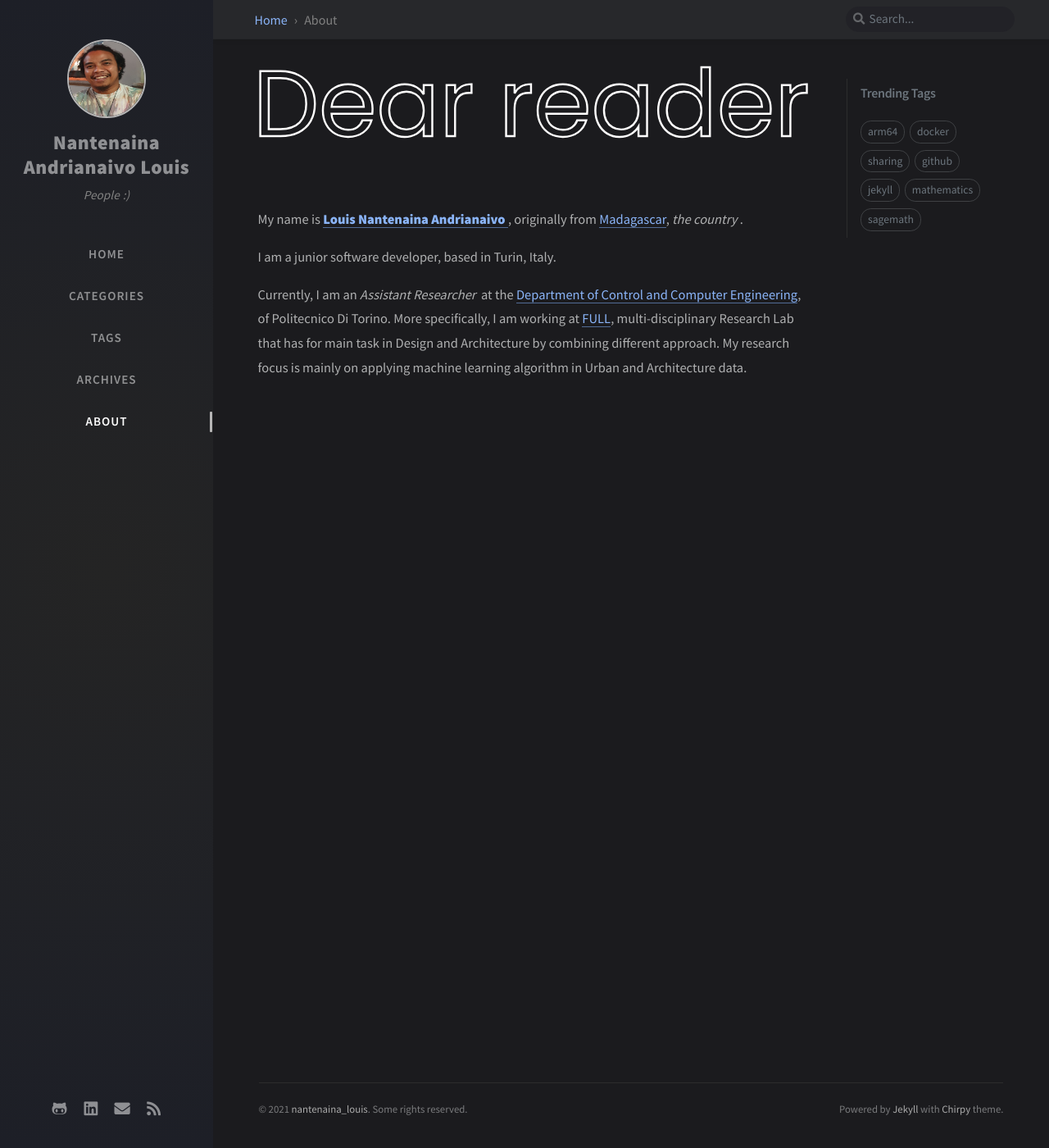
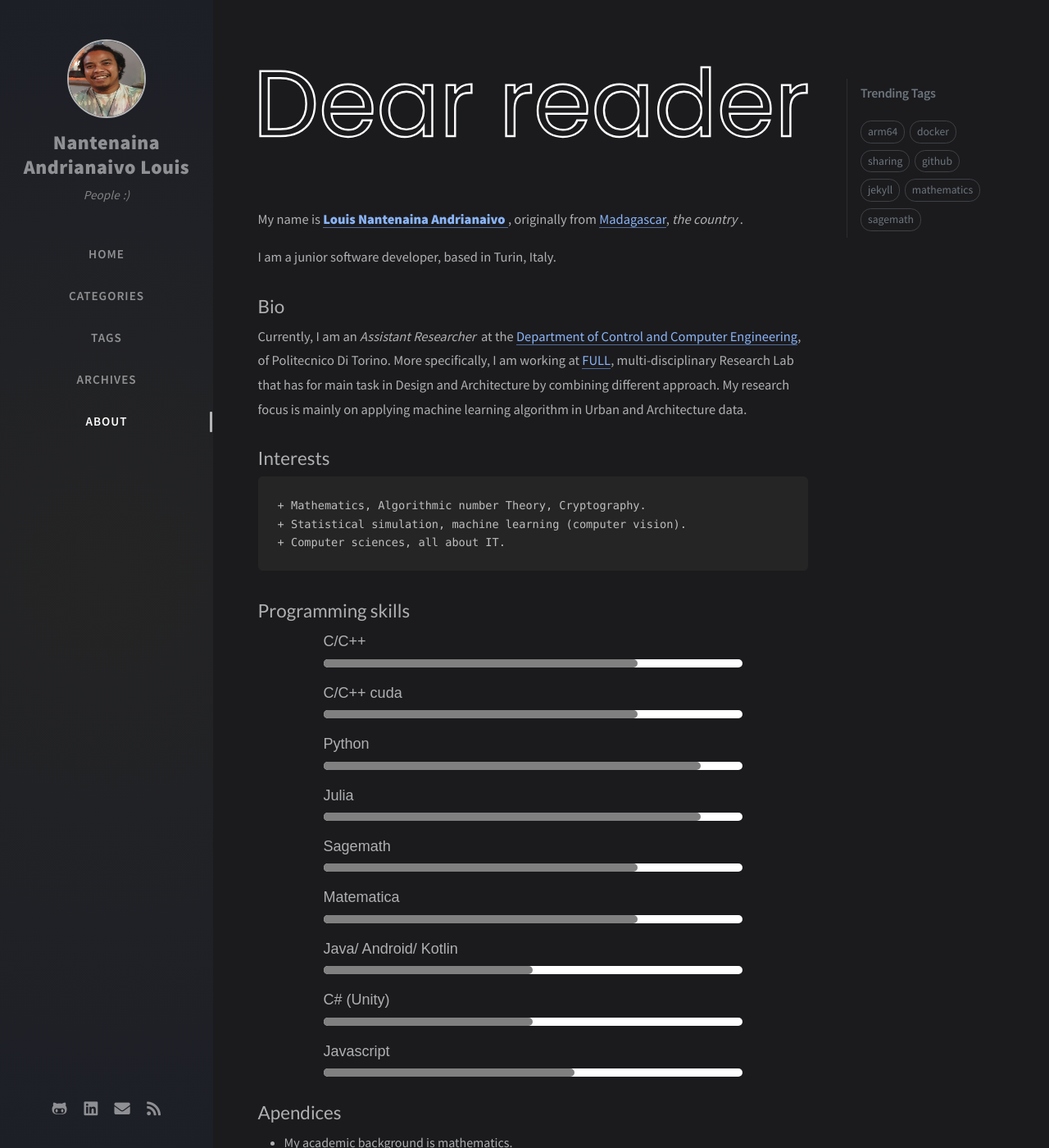
Before and after one commit to rapoma/rapoma.github.io, a Jekyll site: the page built from _tabs/about.md, in a window 1280 px wide and 1400 px high. Shown: the whole window at 82% size. Built offline with Jekyll 4.4.1, drawn with Linux system fonts in a browser that asks for light colours; nearby versions of some CDN libraries; comment, search, counter and statistics services are not loaded; some of the changed text lies outside the part shown.

Commit message:
update about

```diff
--- /dev/null
+++ b/_includes/myskills.html
@@ -0,0 +1,63 @@
+<section class="skills" id="skills">
+    <div class="max-width">
+        <div class="skills-content">
+
+                <div class="column">
+                    {% for skill in site.data.skills %}
+                    <div class="bars">
+                        <div class="info">
+                            <span>{{ skill.type }}</span>
+
+                        </div>
+                        <div class="line {{ skill.level }}">
+                        </div>
+                    </div>
+                    {% endfor %}
+                    <!-- <div class="bars">
+                        <div class="info">
+                            <span>HTML</span>
+
+                        </div>
+                        <div class="line html">
+                        </div>
+                    </div>
+
+                    <div class="bars">
+                        <div class="info">
+                            <span>CSS</span>
+
+                        </div>
+                        <div class="line css">
+                        </div>
+                    </div>
+
+                    <div class="bars">
+                        <div class="info">
+                            <span>JavaScript</span>
+
+                        </div>
+                        <div class="line js">
+                        </div>
+                    </div>
+
+                    <div class="bars">
+                        <div class="info">
+                            <span>PHP</span>
+
+                        </div>
+                        <div class="line php">
+                        </div>
+                    </div>
+
+                    <div class="bars">
+                        <div class="info">
+                            <span>MySQL</span>
+
+                        </div>
+                        <div class="line mysql">
+                        </div>
+                    </div> -->
+                </div>
+        </div>
+    </div>
+</section>
--- a/_sass/custom/mycustom.scss
+++ b/_sass/custom/mycustom.scss
@@ -72,3 +72,80 @@
         transform: scale(0.75);
     }
     }
+
+
+// for skills
+.max-width{
+    max-width: 1300px;
+    padding: 0 80px;
+    margin: auto;
+}
+
+ .skills {
+    font-family: 'Poppins', sans-serif;
+}
+
+.skills .skills-content{
+    display: flex;
+    flex-wrap: wrap;
+    align-items: center;
+    justify-content: space-between;
+}
+
+.skills .skills-content .column{
+    width: 100%;
+}
+
+.skills .skills-content .bars{
+    margin-bottom: 15px;
+}
+.skills .skills-content .info{
+    display: flex;
+    margin-bottom: 5px;
+    align-items: center;
+    justify-content: space-between;
+}
+.skills .skills-content span{
+    font-weight: 500;
+    font-size: 18px;
+}
+.skills .skills-content .line{
+    height: 10px;
+    width: 100%;
+    background: white;
+    position: relative;
+    border-radius: 5px;
+}
+.skills .skills-content .line::before{
+    content: "";
+    position: absolute;
+    height: 100%;
+    left: 0;
+    top: 0;
+    border-radius: 5px;
+    background: gray;
+}
+.skills-content .twentyfive::before{
+    width: 25%;
+}
+.skills-content .fifty::before{
+    width: 50%;
+}
+.skills-content .sixty::before{
+    width: 60%;
+}
+.skills-content .seventy::before{
+    width: 75%;
+}
+.skills-content .seventyfive::before{
+    width: 75%;
+}
+.skills-content .eighty::before{
+    width: 80%;
+}
+.skills-content .ninety::before{
+    width: 90%;
+}
+.skills-content .full::before{
+    width: 100%;
+}
--- a/_tabs/about.md
+++ b/_tabs/about.md
@@ -12,4 +12,22 @@ My name is [<strong> Louis Nantenaina Andrianaivo </strong>](https://github.com/
 
 I am a junior software developer, based in Turin, Italy.
 
+## Bio
+
 Currently, I am an *Assistant Researcher* at the [Department of Control and Computer Engineering](https://www.dauin.polito.it/), of Politecnico Di Torino. More specifically, I am working at [FULL](https://full.polito.it/), multi-disciplinary Research Lab that has for main task in Design and Architecture by combining different approach. My research focus is mainly on applying machine learning algorithm in Urban and Architecture data.
+
+## Interests
+
+    + Mathematics, Algorithmic number Theory, Cryptography.
+    + Statistical simulation, machine learning (computer vision).
+    + Computer sciences, all about IT.
+
+## Programming skills
+
+{% include myskills.html %}
+
+## Apendices
+
++ My academic background is mathematics.
++ I am very passionate about new tech, also I am very considering their huge implications.
++ Very bad in front-end, styling. Zero talent in design. Not a big fan of reading book.
```
Also changed, not shown: _data/skills.yml (added, +27 -0 lines).
